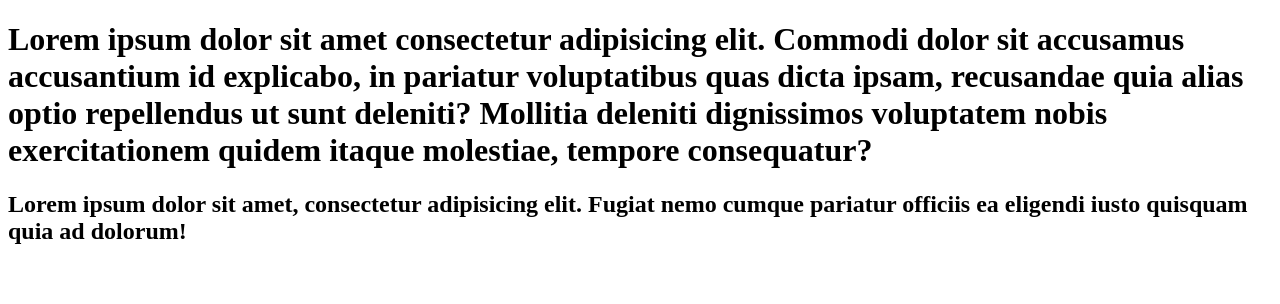
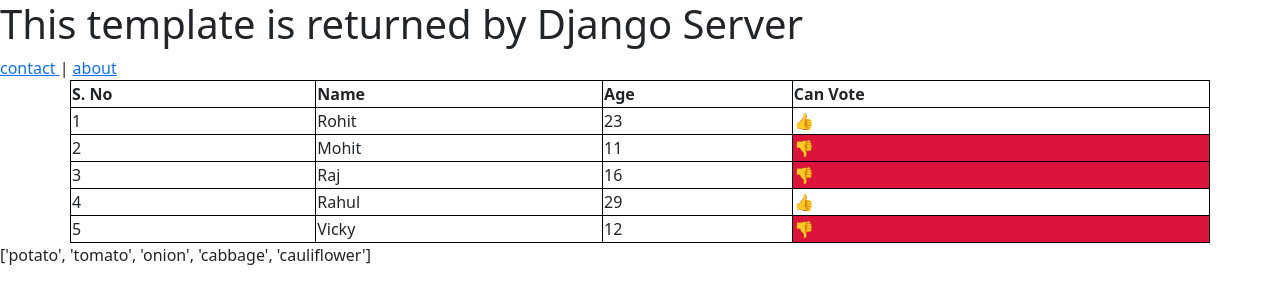
Before and after one commit to oplipto/Learning_Django, a Django app: page / in a window 1280 px wide. Shown: the top 304 px of the page. Run offline with Django 5.2, Linux system fonts and the light colour scheme.

Commit message:
Day 25 Completed Learned about Template Engine of Django

```diff
--- a/core_01/urls.py
+++ b/core_01/urls.py
@@ -16,10 +16,12 @@ Including another URLconf
 """
 from django.contrib import admin
 from django.urls import path
-from home.views import home, success
+from home.views import home, success, about, contact
 
 urlpatterns = [
     path('', home, name='home'),
+    path('about/', about, name='about'),
+    path('contact/', contact, name='contact'),
     path('success', success, name='success'),
     path('admin/', admin.site.urls)
 ]
--- /dev/null
+++ b/home/templates/helper.html
@@ -0,0 +1,26 @@
+<!DOCTYPE html>
+<html lang="en">
+<head>
+    <meta charset="UTF-8">
+    <link href="https://cdn.jsdelivr.net/npm/bootstrap@5.3.3/dist/css/bootstrap.min.css" rel="stylesheet" integrity="sha384-QWTKZyjpPEjISv5WaRU9OFeRpok6YctnYmDr5pNlyT2bRjXh0JMhjY6hW+ALEwIH" crossorigin="anonymous">
+
+    <meta name="viewport" content="width=device-width, initial-scale=1.0">
+    <title>{{page}}</title>
+    <style>
+        table, th, td {
+            border: 1px solid black;
+        }
+    </style>
+</head>
+<body>
+
+    {% block start %}
+
+    {% endblock %}
+
+    <script>
+
+        console.log('Hello Javascript!')
+
+
+    </script>
--- a/home/templates/home/index.html
+++ b/home/templates/home/index.html
@@ -1,16 +1,58 @@
-<!DOCTYPE html>
-<html lang="en">
-<head>
-    <meta charset="UTF-8">
-    <meta name="viewport" content="width=device-width, initial-scale=1.0">
-    <title>Learning Django</title>
-</head>
-<body>
 
-<h1>Lorem ipsum dolor sit amet consectetur adipisicing elit. Commodi dolor sit accusamus accusantium id explicabo, in pariatur voluptatibus quas dicta ipsam, recusandae quia alias optio repellendus ut sunt deleniti? Mollitia deleniti dignissimos voluptatem nobis exercitationem quidem itaque molestiae, tempore consequatur?</h1>
+{% extends 'helper.html'%}
 
-<h2>Lorem ipsum dolor sit amet, consectetur adipisicing elit. Fugiat nemo cumque pariatur officiis ea eligendi iusto quisquam quia ad dolorum!</h2>
+{% block start %}
+
+    <h1>This template is returned by Django Server</h1>
+
+    <a href="/contact">
+        contact
+    </a>
+
+    |
+
+    <a href="/about">
+        about
+    </a>
 
 
-</body>
-</html>
+
+    <table class="container">
+        <tr>
+            <th>S. No</th>
+            <th>Name</th>
+            <th>Age</th>
+            <th>Can Vote</th>
+        </tr>
+        {% for people in peoples %}
+        <tr>
+            <td>{{forloop.counter}}</td>
+            <td>{{people.name}}</td>
+            <td>{{people.age}}</td>
+            <td {% if people.age < 18 %} style="background-color: crimson;"  {% endif %}>
+
+                {% if people.age >= 18 %}
+                    👍
+                {% else %}
+                    👎
+                {% endif %}
+            </td>
+
+        </tr>
+        {% endfor %}
+    </table>
+
+    <p>
+        {% firstof vegetables %}
+    </p>
+
+    <!-- <p>{% if 'cucumber' in vegetables %}
+            Yes, cucumber is available
+        {% elif 'tomato' in vegetables %}
+            Yes, tomato is available
+        {% else %}
+            No, cucumber is not available
+        {% endif%}
+    </p> -->
+
+{% endblock %}
--- a/home/views.py
+++ b/home/views.py
@@ -1,9 +1,30 @@
+
 from django.shortcuts import render
 
 from django.http import HttpResponse
 
 def home(request):
-    return render (request, 'home/index.html')
+
+    peoples = [
+        {'name' : 'Rohit ', 'age' : 23},
+        {'name' : 'Mohit ', 'age' : 11},
+        {'name' : 'Raj ', 'age' : 16},
+        {'name' : 'Rahul ', 'age' : 29},
+        {'name' : 'Vicky ', 'age' : 12}
+    ]
+
+    vegetables = ['potato', 'tomato', 'onion', 'cabbage', 'cauliflower']
+
+
+    return render(request, 'home/index.html',context={'page' : 'learning Django' ,'peoples': peoples, 'vegetables': vegetables})
+
+def about(request):
+    context = {'page' : 'about'}
+    return render(request, 'home/about.html', context)
+
+def contact(request):
+    context = {'page' : 'Contact'}
+    return render(request, "home/contact.html", context)
 
 def success(request):
     return HttpResponse('Success!.')
```
Also changed, not shown: home/templates/home/about.html (added, +21 -0 lines), home/templates/home/contact.html (added, +18 -0 lines).
